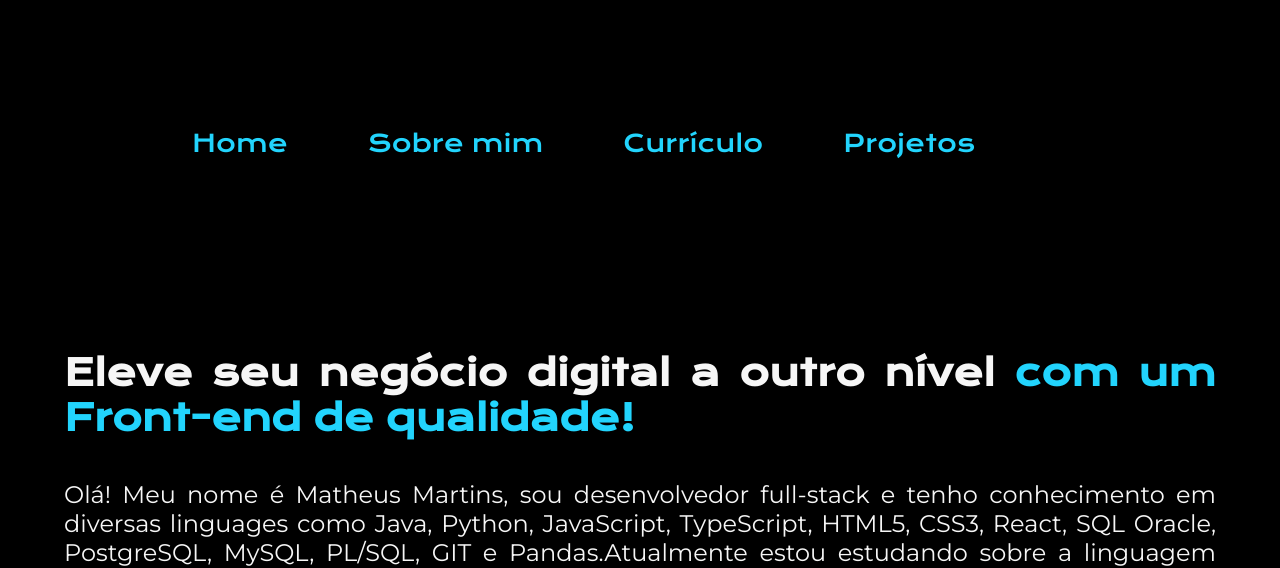
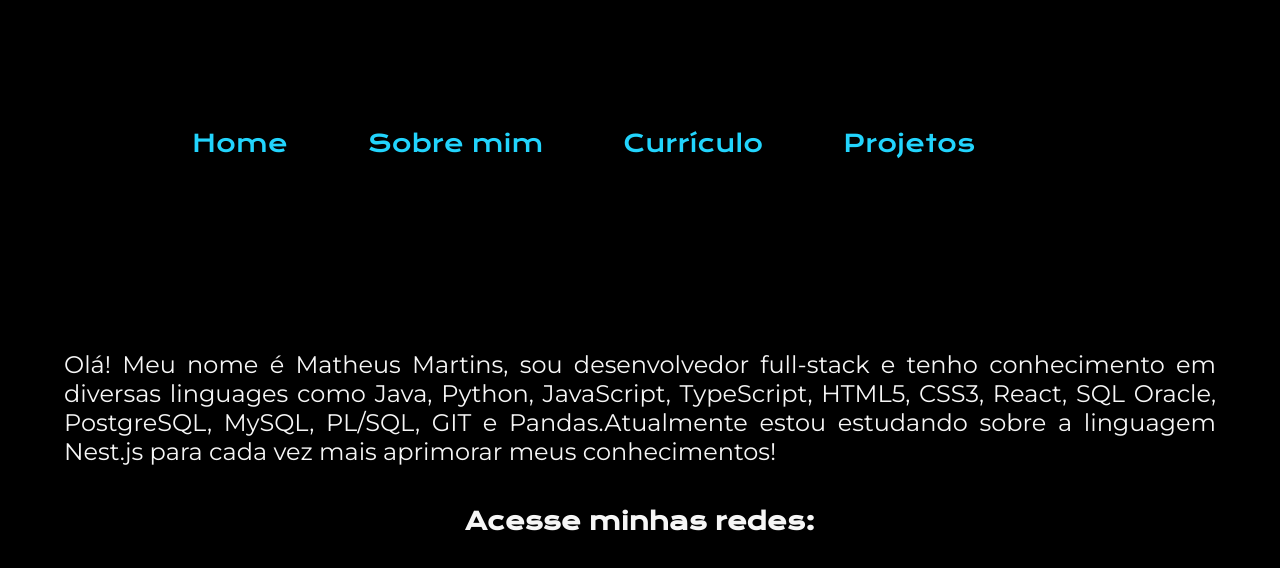
Before and after one commit to MatheusMartinsR/portfolio-Matheus, a website: page index.html in a window 1280 px wide. Shown: the top 568 px of the page. Drawn offline with nearby package versions, Linux system fonts and the light colour scheme.

Commit message:
alteração em projetos

```diff
--- a/index.html
+++ b/index.html
@@ -23,9 +23,6 @@
     </header>
     <main class="apresentacao">
         <section class="conteudo">
-            <h1 class="titulo">
-                Eleve seu negócio digital a outro nível <strong>com um Front-end de qualidade!</strong>
-            </h1>
             <p class="paragrafo">
                 Olá! Meu nome é Matheus Martins, sou desenvolvedor full-stack e tenho conhecimento em diversas linguages como Java, Python, JavaScript, TypeScript, HTML5, CSS3, React, SQL Oracle, PostgreSQL, MySQL, PL/SQL, GIT e Pandas.Atualmente estou estudando sobre a linguagem Nest.js para cada vez mais aprimorar meus conhecimentos!
             </p>
```
Also changed, not shown: package.json (added, +20 -0 lines), portfolio.html (+1 -1 lines).
